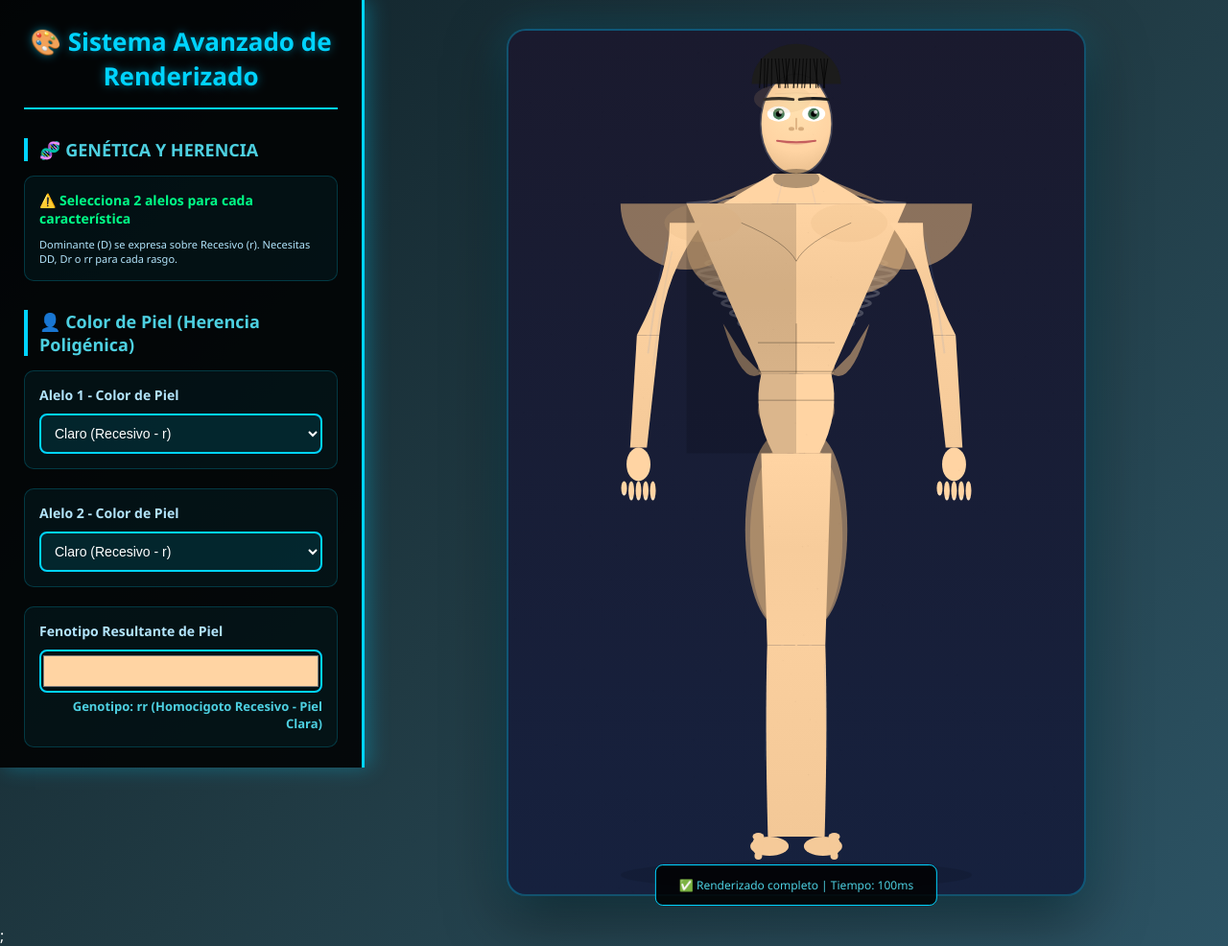
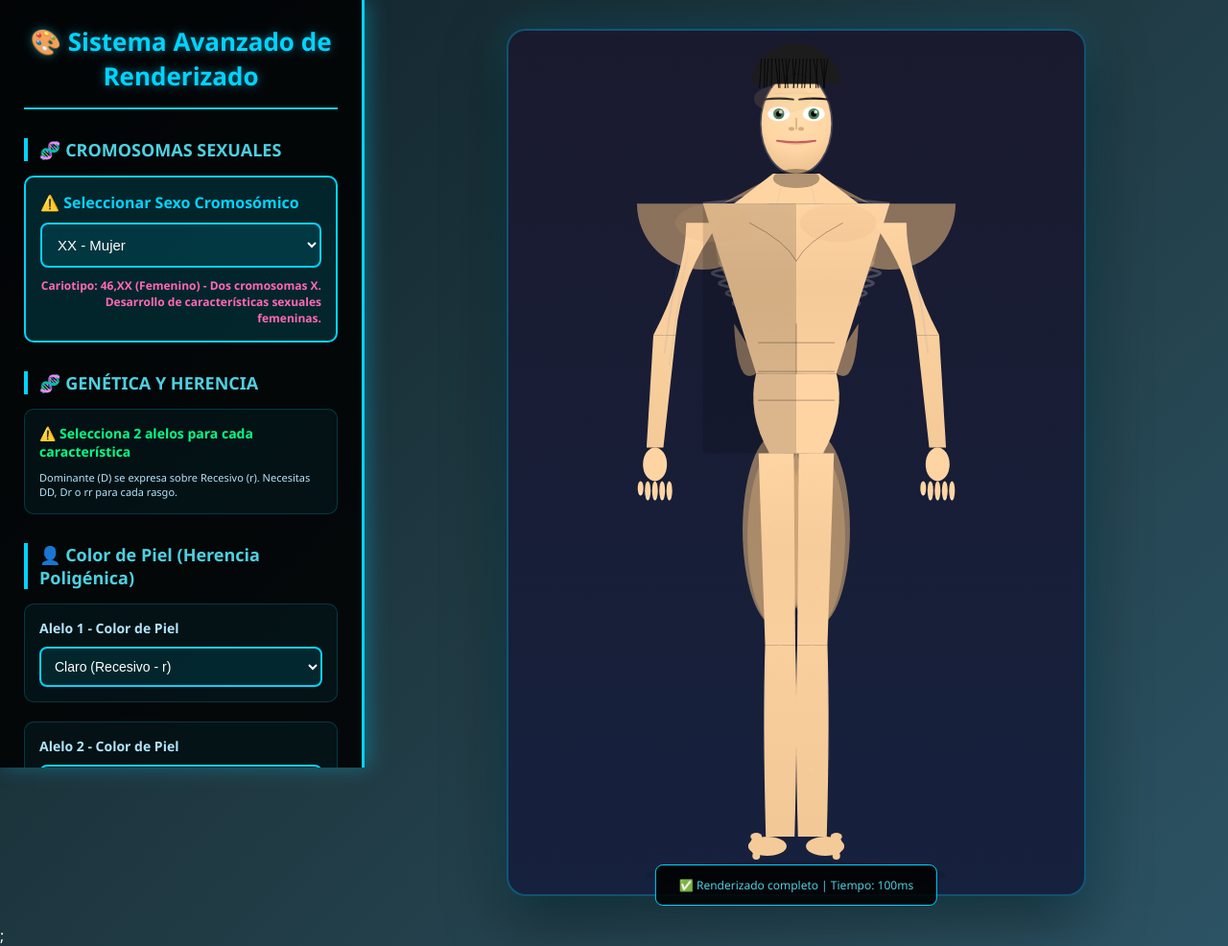
Before and after one commit to n4ch0-ol/Fenotipando_Genotipos, a plain HTML site: page index.html in a window 1280 px wide. Shown: the whole page at 96% size. Drawn offline with Linux system fonts and the light colour scheme.

Commit message:
Update index.html

```diff
--- a/index.html
+++ b/index.html
@@ -275,6 +275,19 @@
         <div class="controls-panel">
             <h1>🎨 Sistema Avanzado de Renderizado</h1>
 
+            <h2>🧬 CROMOSOMAS SEXUALES</h2>
+
+            <div class="control-group" style="background: rgba(0, 212, 255, 0.15); border: 2px solid #00d4ff;">
+                <label style="font-size: 16px; color: #00d4ff;">⚠️ Seleccionar Sexo Cromosómico</label>
+                <select id="sex" style="font-size: 15px; padding: 12px;">
+                    <option value="XX">XX - Mujer</option>
+                    <option value="XY">XY - Varón</option>
+                </select>
+                <div class="value-display" id="sexInfo" style="margin-top: 10px; font-size: 12px;">
+                    Cariotipo: XX (Femenino) - 46 cromosomas con dos cromosomas X
+                </div>
+            </div>
+
             <h2>🧬 GENÉTICA Y HERENCIA</h2>
 
             <div class="control-group">
@@ -378,7 +391,7 @@
                 </select>
             </div>
 
-            <h2> Tipo de Cabello (Textura)</h2>
+            <h2>🦷 Tipo de Cabello (Textura)</h2>
 
             <div class="control-group">
                 <label>Alelo 1 - Textura</label>
@@ -771,6 +784,9 @@
         const ctx = canvas.getContext('2d');
 
         let modelConfig = {
+            // Cromosomas sexuales
+            sex: 'XX',
+
             // Alelos genéticos
             skinAllele1: 'light',
             skinAllele2: 'light',
@@ -845,7 +861,25 @@
 
         // ==================== FUNCIONES GENÉTICAS ====================
 
+        function updateSexInfo() {
+            const sex = modelConfig.sex;
+            const sexInfo = document.getElementById('sexInfo');
+
+            if (sexInfo) {
+                if (sex === 'XX') {
+                    sexInfo.textContent = 'Cariotipo: 46,XX (Femenino) - Dos cromosomas X. Desarrollo de características sexuales femeninas.';
+                    sexInfo.style.color = '#ff69b4';
+                } else {
+                    sexInfo.textContent = 'Cariotipo: 46,XY (Masculino) - Un cromosoma X y un Y. El cromosoma Y determina el desarrollo testicular.';
+                    sexInfo.style.color = '#4a9eff';
+                }
+            }
+        }
+
         function calculatePhenotypes() {
+            // Actualizar información de sexo cromosómico
+            updateSexInfo();
+
             // PIEL: Herencia poligénica
             const skin1 = modelConfig.skinAllele1;
             const skin2 = modelConfig.skinAllele2;
@@ -1214,12 +1248,19 @@ Nota: Este es un modelo simplificado. La herencia real puede ser más compleja.
             const scale = (modelConfig.height || 170) / 170;
             const totalHeight = baseHeight * scale;
 
+            // Ajustar proporciones según sexo cromosómico
+            const isFemale = modelConfig.sex === 'XX';
+
             // Proporciones estándar del cuerpo humano (en cabezas)
             const headHeight = totalHeight / 8;
             const headSize = headHeight * 1;
 
             const centerX = canvas.width / 2;
             const startY = canvas.height * 0.05;
+
+            // Mujeres tienden a tener hombros más estrechos y caderas más anchas
+            const shoulderModifier = isFemale ? 0.85 : 1.0;
+            const waistModifier = isFemale ? 1.15 : 1.0;
 
             return {
                 centerX: centerX,
@@ -1228,15 +1269,16 @@ Nota: Este es un modelo simplificado. La herencia real puede ser más compleja.
                 headWidth: headSize * 0.7,
                 neckHeight: headSize * 0.3,
                 shoulderY: startY + headSize + headSize * 0.3,
-                shoulderWidth: headSize * 2.2 * ((modelConfig.shoulderWidth || 100) / 100),
+                shoulderWidth: headSize * 2.2 * ((modelConfig.shoulderWidth || 100) / 100) * shoulderModifier,
                 chestHeight: headSize * 1.2,
                 waistY: startY + headSize + headSize * 0.3 + headSize * 1.2 + headSize * 0.5,
-                waistWidth: headSize * 1.4 * ((modelConfig.waist || 50) / 100),
+                waistWidth: headSize * 1.4 * ((modelConfig.waist || 50) / 100) * waistModifier,
                 hipHeight: headSize * 0.8,
                 legLength: totalHeight * 0.48 * ((modelConfig.legLength || 100) / 100),
                 armLength: headSize * 2.5 * ((modelConfig.armLength || 100) / 100),
                 torsoLength: headSize * 2.5,
-                scale: scale
+                scale: scale,
+                isFemale: isFemale
             };
         }
 
@@ -1339,6 +1381,10 @@ Nota: Este es un modelo simplificado. La herencia real puede ser más compleja.
             ctx.save();
             const muscleColor = adjustColor(modelConfig.skinTone, -40);
             const muscleDefinition = modelConfig.build / 100;
+
+            // Reducir definición muscular en mujeres (diferencias hormonales)
+            const definitionModifier = props.isFemale ? 0.7 : 1.0;
+            const adjustedDefinition = muscleDefinition * definitionModifier;
 
             // CABEZA Y CUELLO
             // Músculos del cuello (esternocleidomastoideo)
@@ -1385,6 +1431,30 @@ Nota: Este es un modelo simplificado. La herencia real puede ser más compleja.
             const pectoralHeight = props.chestHeight * 0.7;
             const pectoralWidth = props.shoulderWidth * 0.4;
 
+            // Mujeres tienen desarrollo mamario en lugar de pectorales pronunciados
+            if (props.isFemale) {
+                // Dibujar forma femenina del pecho
+                ctx.globalAlpha = 0.6;
+
+                // Pecho izquierdo (femenino)
+                ctx.beginPath();
+                ctx.ellipse(props.centerX - props.shoulderWidth / 4, props.shoulderY + pectoralHeight / 2,
+                           pectoralWidth / 2.2,
+                           pectoralHeight / 1.8,
+                           -0.1, 0, Math.PI * 2);
+                ctx.fill();
+
+                // Pecho derecho (femenino)
+                ctx.beginPath();
+                ctx.ellipse(props.centerX + props.shoulderWidth / 4, props.shoulderY + pectoralHeight / 2,
+                           pectoralWidth / 2.2,
+                           pectoralHeight / 1.8,
+                           0.1, 0, Math.PI * 2);
+                ctx.fill();
+
+                ctx.globalAlpha = 1;
+            } else {
+                // Pectoral masculino
                 // Pectoral izquierdo
                 ctx.beginPath();
                 ctx.ellipse(props.centerX - props.shoulderWidth / 4, props.shoulderY + pectoralHeight / 2,
@@ -1400,12 +1470,16 @@ Nota: Este es un modelo simplificado. La herencia real puede ser más compleja.
                            pectoralHeight / 2 * (1 + chestDevelopment * 0.3),
                            0.2, 0, Math.PI * 2);
                 ctx.fill();
+            }
             renderStats.polygons += 2;
 
             // ABDOMINALES (Rectus abdominis)
             const absY = props.shoulderY + props.chestHeight;
             const absHeight = props.torsoLength - props.chestHeight;
             const absWidth = props.shoulderWidth * 0.3;
+
+            // Abdominales menos marcados en mujeres
+            const absVisibility = props.isFemale ? adjustedDefinition * 0.6 : adjustedDefinition;
 
             for (let i = 0; i < 6; i++) {
                 const row = Math.floor(i / 2);
@@ -1413,7 +1487,7 @@ Nota: Este es un modelo simplificado. La herencia real puede ser más compleja.
                 const absX = props.centerX + (col === 0 ? -absWidth / 3 : absWidth / 3);
                 const absYPos = absY + row * (absHeight / 3);
 
-                ctx.globalAlpha = 0.5 + muscleDefinition * 0.3;
+                ctx.globalAlpha = 0.3 + absVisibility * 0.3;
                 ctx.beginPath();
                 ctx.ellipse(absX, absYPos, absWidth / 4, absHeight / 8, 0, 0, Math.PI * 2);
                 ctx.fill();
@@ -1643,6 +1717,9 @@ Nota: Este es un modelo simplificado. La herencia real puede ser más compleja.
             const ctx = canvas.getContext('2d');
             const faceY = props.startY + props.headHeight * 0.4;
 
+            // Características faciales ligeramente más delicadas en mujeres
+            const featureScale = props.isFemale ? 0.95 : 1.0;
+
             // OJOS
             const eyeY = faceY;
             const eyeSpacing = props.headWidth * 0.25;
@@ -1650,42 +1727,42 @@ Nota: Este es un modelo simplificado. La herencia real puede ser más compleja.
             // Ojos blancos
             ctx.fillStyle = 'white';
             ctx.beginPath();
-            ctx.ellipse(props.centerX - eyeSpacing, eyeY, 12, 8, 0, 0, Math.PI * 2);
-            ctx.fill();
-            ctx.beginPath();
-            ctx.ellipse(props.centerX + eyeSpacing, eyeY, 12, 8, 0, 0, Math.PI * 2);
+            ctx.ellipse(props.centerX - eyeSpacing, eyeY, 12 * featureScale, 8 * featureScale, 0, 0, Math.PI * 2);
+            ctx.fill();
+            ctx.beginPath();
+            ctx.ellipse(props.centerX + eyeSpacing, eyeY, 12 * featureScale, 8 * featureScale, 0, 0, Math.PI * 2);
             ctx.fill();
 
             // Iris
             ctx.fillStyle = '#4a7c59';
             ctx.beginPath();
-            ctx.arc(props.centerX - eyeSpacing, eyeY, 6, 0, Math.PI * 2);
-            ctx.fill();
-            ctx.beginPath();
-            ctx.arc(props.centerX + eyeSpacing, eyeY, 6, 0, Math.PI * 2);
+            ctx.arc(props.centerX - eyeSpacing, eyeY, 6 * featureScale, 0, Math.PI * 2);
+            ctx.fill();
+            ctx.beginPath();
+            ctx.arc(props.centerX + eyeSpacing, eyeY, 6 * featureScale, 0, Math.PI * 2);
             ctx.fill();
 
             // Pupilas
             ctx.fillStyle = 'black';
             ctx.beginPath();
-            ctx.arc(props.centerX - eyeSpacing, eyeY, 3, 0, Math.PI * 2);
-            ctx.fill();
-            ctx.beginPath();
-            ctx.arc(props.centerX + eyeSpacing, eyeY, 3, 0, Math.PI * 2);
+            ctx.arc(props.centerX - eyeSpacing, eyeY, 3 * featureScale, 0, Math.PI * 2);
+            ctx.fill();
+            ctx.beginPath();
+            ctx.arc(props.centerX + eyeSpacing, eyeY, 3 * featureScale, 0, Math.PI * 2);
             ctx.fill();
 
             // Brillo en los ojos
             ctx.fillStyle = 'rgba(255, 255, 255, 0.8)';
             ctx.beginPath();
-            ctx.arc(props.centerX - eyeSpacing + 2, eyeY - 2, 2, 0, Math.PI * 2);
-            ctx.fill();
-            ctx.beginPath();
-            ctx.arc(props.centerX + eyeSpacing + 2, eyeY - 2, 2, 0, Math.PI * 2);
-            ctx.fill();
-
-            // CEJAS
+            ctx.arc(props.centerX - eyeSpacing + 2, eyeY - 2, 2 * featureScale, 0, Math.PI * 2);
+            ctx.fill();
+            ctx.beginPath();
+            ctx.arc(props.centerX + eyeSpacing + 2, eyeY - 2, 2 * featureScale, 0, Math.PI * 2);
+            ctx.fill();
+
+            // CEJAS (más delgadas en mujeres)
             ctx.strokeStyle = modelConfig.hairColor;
-            ctx.lineWidth = 3;
+            ctx.lineWidth = props.isFemale ? 2 : 3;
             ctx.lineCap = 'round';
             ctx.beginPath();
             ctx.moveTo(props.centerX - eyeSpacing - 15, eyeY - 15);
@@ -2246,6 +2323,9 @@ Nota: Este es un modelo simplificado. La herencia real puede ser más compleja.
 
         function resetDefault() {
             modelConfig = {
+                // Cromosomas sexuales
+                sex: 'XX',
+
                 // Alelos genéticos
                 skinAllele1: 'light',
                 skinAllele2: 'light',
```
Lines whose indentation alone changed are shown as unchanged.
